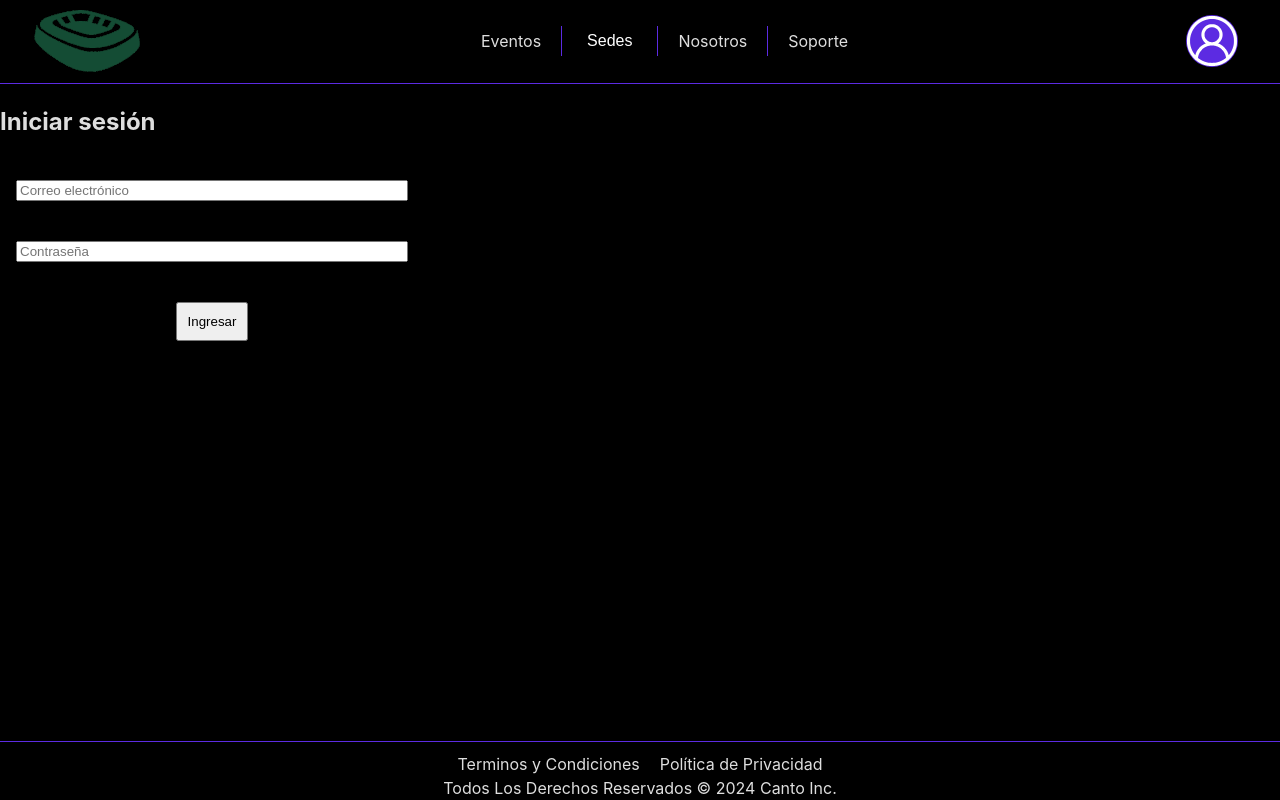
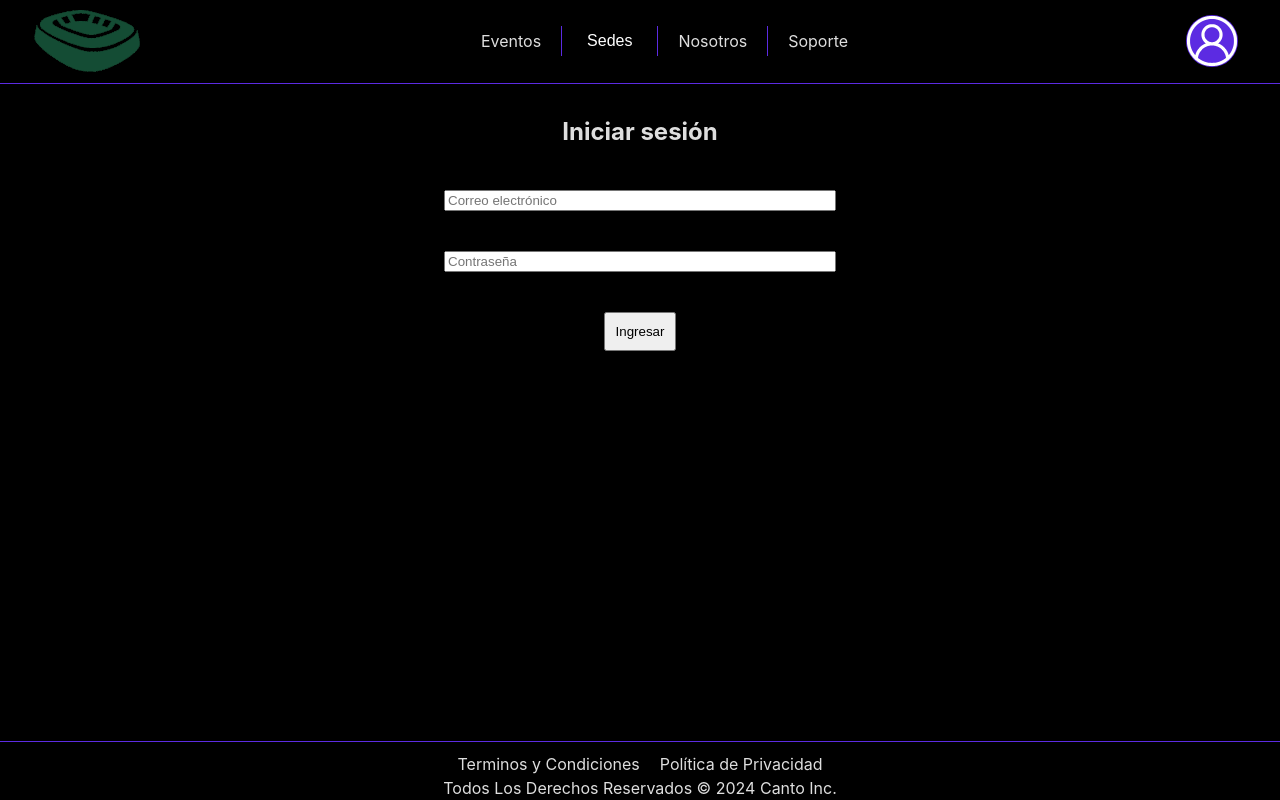
Before and after one commit to JoaquinCanto/BoleteriaFront, a React (Vite) app: page /ingresar in a window 1280 px wide. Built offline with nearby package versions, Linux system fonts and the light colour scheme.

Commit message:
Modificacion del css.

```diff
--- a/src/components/Usuarios/Usuario.css
+++ b/src/components/Usuarios/Usuario.css
@@ -1,4 +1,4 @@
-.Registro, .Login{
+.Registro, .LogIn{
     width: 100%;
     text-align: center;
     display: flex;
```
